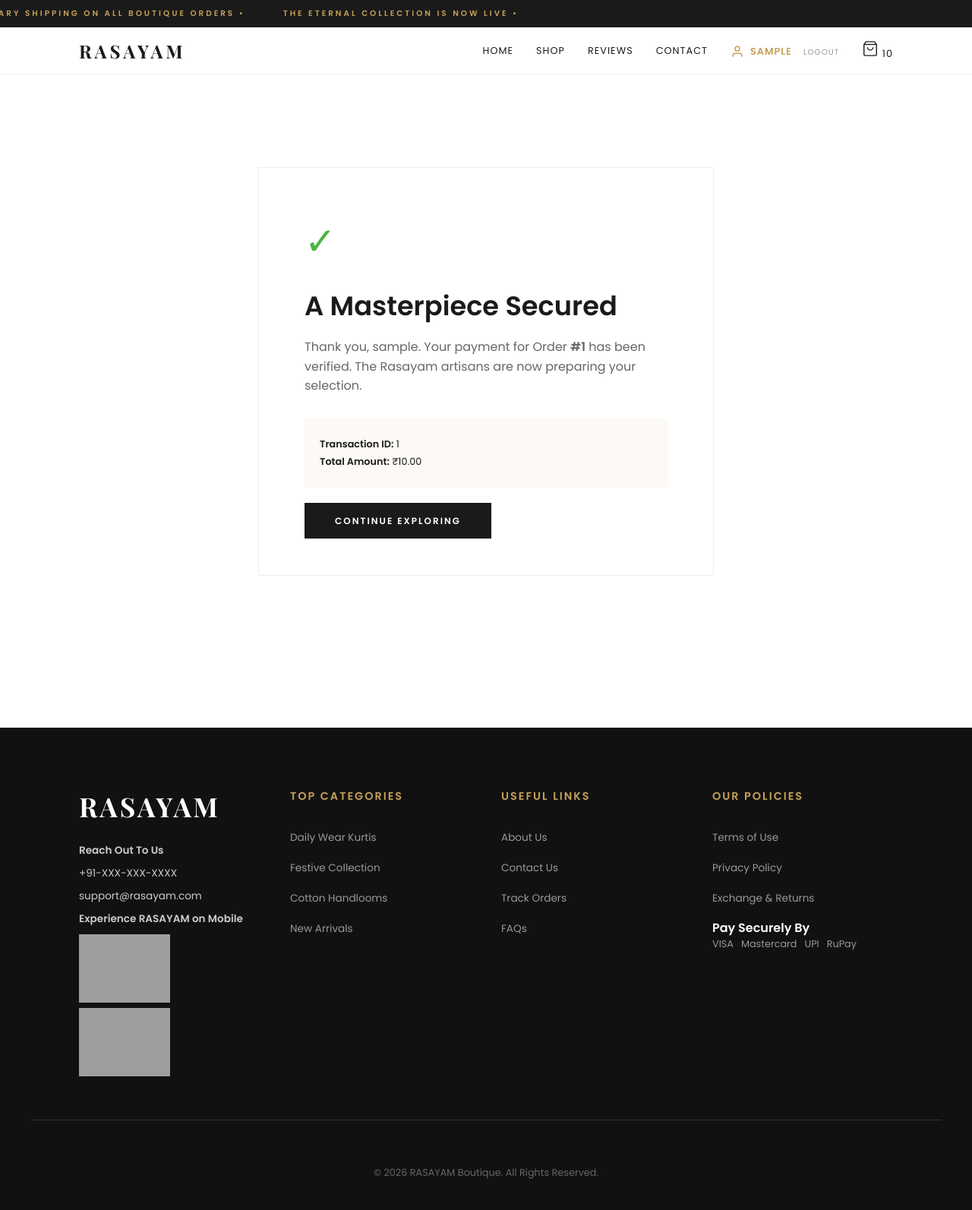
After one commit to Rasayam-Team/Rasayam-website, a Django app: page /payment-success/1/ in a window 1280 px wide. The commit adds this page. Shown: the whole page at 76% size. Run offline with Django 5.2, Linux system fonts and the light colour scheme; a user stored in the database is signed in; tables that the repository leaves empty hold one stand-in row (values such as "Sample post"); some web fonts are replaced; grey boxes are pictures that could not be loaded.

Commit message:
Added the TEST payment gateway

```diff
--- a/Rasayam_website/settings.py
+++ b/Rasayam_website/settings.py
@@ -216,3 +216,8 @@ UNFOLD = {
         ],
     },
 }
+
+
+
+RAZORPAY_KEY_ID = 'rzp_test_SjPurGf3j2o6YC'
+RAZORPAY_KEY_SECRET = '6OKuYuLYp9vsPJo0ie2405n3'
--- /dev/null
+++ b/products/templates/products/payment_success.html
@@ -0,0 +1,22 @@
+{% extends 'products/base.html' %}
+{% block content %}
+<section class="container text-center" style="padding: 120px 0;">
+    <div style="max-width: 600px; margin: 0 auto; border: 1px solid #eee; padding: 60px; background: #fff;">
+        <div style="font-size: 50px; color: #4BB543; margin-bottom: 20px;">✓</div>
+        <h2 class="playfair" style="font-size: 2.2rem; margin-bottom: 15px;">A Masterpiece Secured</h2>
+        <p style="color: #666; line-height: 1.6; margin-bottom: 30px;">
+            Thank you, {{ request.user.username }}. Your payment for Order <strong>#{{ order.id }}</strong> has been verified.
+            The Rasayam artisans are now preparing your selection.
+        </p>
+
+        <div style="background: #fdfaf5; padding: 20px; margin-bottom: 30px; text-align: left;">
+            <p style="font-size: 0.8rem; margin: 5px 0;"><strong>Transaction ID:</strong> {{ order.razorpay_payment_id }}</p>
+            <p style="font-size: 0.8rem; margin: 5px 0;"><strong>Total Amount:</strong> ₹{{ order.total_amount }}</p>
+        </div>
+
+        <a href="{% url 'shop' %}" class="btn-gold" style="padding: 15px 40px; text-decoration: none; font-weight: 700;">
+            CONTINUE EXPLORING
+        </a>
+    </div>
+</section>
+{% endblock %}
--- a/products/urls.py
+++ b/products/urls.py
@@ -12,6 +12,7 @@ urlpatterns = [
     # --- Cart Logic ---
     path('cart/', views.cart, name='cart'),
     path('add-to-cart/<int:product_id>/', views.add_to_cart, name='add_to_cart'),
+    path('add-to-cart-ajax/<int:product_id>/', views.add_to_cart_ajax, name='add_to_cart_ajax'), # Moved here for grouping
     path('decrease-item/<int:item_id>/', views.decrease_cart_item, name='decrease_cart_item'),
     path('remove-from-cart/<int:item_id>/', views.remove_from_cart, name='remove_from_cart'),
 
@@ -19,8 +20,12 @@ urlpatterns = [
     path('collection/<slug:slug>/', views.category_detail, name='category_detail'),
     path('product/<int:pk>/', views.product_detail_view, name='product_detail'),
 
-    # --- Orders ---
+    # --- Orders & Razorpay Payments ---
     path('save-order/', views.save_order, name='save_order'),
+
+    # --- ADDED THIS LINE: The callback for Razorpay to verify payment signature ---
+    path('payment-verify/', views.payment_verify, name='payment_verify'),
+
     path('order/<int:order_id>/', views.order_detail_view, name='order_detail'),
 
     # --- Authentication Flow ---
@@ -31,5 +36,9 @@ urlpatterns = [
 
     # Built-in Logout
     path('logout/', auth_views.LogoutView.as_view(next_page='index'), name='logout'),
-    path('add-to-cart-ajax/<int:product_id>/', views.add_to_cart_ajax, name='add_to_cart_ajax'),
+
+
+    # --- products/urls.py ---
+    path('payment-success/<int:order_id>/', views.payment_success, name='payment_success'),
+    path('payment-fail/', views.payment_fail, name='payment_fail'),
 ]
--- a/products/views.py
+++ b/products/views.py
@@ -1,16 +1,22 @@
 import json
 import random
+import razorpay
+from django.conf import settings
 from django.shortcuts import render, redirect, get_object_or_404
 from django.contrib.auth import login, logout
 from django.contrib.auth.models import User
 from django.contrib.auth.decorators import login_required
 from django.contrib import messages
 from django.http import JsonResponse
+from django.views.decorators.csrf import csrf_exempt
 from .models import (
     Product, Banner, Category, PromoBox,
     CustomerProfile, ContactInquiry, Order, OrderItem, Review,
     Cart, CartItem
 )
+
+# --- Razorpay Client Initialization ---
+razorpay_client = razorpay.Client(auth=(settings.RAZORPAY_KEY_ID, settings.RAZORPAY_KEY_SECRET))
 
 # --- 1. Main Display Views ---
 
@@ -33,24 +39,17 @@ def shop(request):
     categories = Category.objects.all().order_by('order')
     promos = PromoBox.objects.all().order_by('order')[:3]
 
-    # 1. Initialize an empty list for product IDs
     cart_product_ids = []
-
-    # 2. If the user is logged in, fetch their specific cart items
     if request.user.is_authenticated:
         cart, _ = Cart.objects.get_or_create(user=request.user)
-        # We use .values_list('product_id', flat=True) to get just the IDs
-        # as a simple list, which is much faster than fetching full objects.
         cart_product_ids = list(cart.items.values_list('product_id', flat=True))
 
     return render(request, 'products/shop.html', {
         'items': items,
         'categories': categories,
         'promos': promos,
-        'cart_product_ids': cart_product_ids  # Pass this to the template
+        'cart_product_ids': cart_product_ids
     })
-
-
 
 def about(request):
     reviews = Review.objects.all().order_by('-created_at')
@@ -76,13 +75,9 @@ def contact(request):
 
 @login_required
 def cart(request):
-    # Get or create the cart for the specific logged-in user
     cart, created = Cart.objects.get_or_create(user=request.user)
     cart_items = cart.items.all()
-
-    # Calculate subtotal using the model property we created
     total_price = sum(item.total_item_price for item in cart_items)
-
     recommended_items = Product.objects.all().exclude(category__isnull=True).order_by('?')[:4]
 
     context = {
@@ -146,7 +141,7 @@ def login_view(request):
         phone = request.POST.get('phone_number')
         try:
             profile = CustomerProfile.objects.get(phone_number=phone)
-            new_otp = str(random.randint(100000, 999999)) # Standardized to 6 digits
+            new_otp = str(random.randint(100000, 999999))
             profile.otp = new_otp
             profile.save()
 
@@ -180,7 +175,7 @@ def verify_otp(request, phone_number):
 
 def logout_view(request):
     logout(request)
-    request.session.flush() # Clears any lingering guest data
+    request.session.flush()
     return redirect('index')
 
 @login_required
@@ -188,7 +183,103 @@ def profile_view(request):
     orders = request.user.orders.all().order_by('-created_at')
     return render(request, 'products/profile.html', {'orders': orders})
 
-# --- 4. Order & Cart Processing ---
+# --- 4. Order & Cart Processing (with Razorpay) ---
+
+@login_required
+def save_order(request):
+    """ Converts Cart items into a permanent Order and initiates Razorpay """
+    cart = get_object_or_404(Cart, user=request.user)
+    cart_items = cart.items.all()
+
+    if not cart_items:
+        messages.error(request, "Your bag is empty.")
+        return redirect('shop')
+
+    total_amount = sum(item.total_item_price for item in cart_items)
+
+    # 1. Create the Local Order record
+    order = Order.objects.create(
+        user=request.user,
+        total_amount=total_amount,
+        status='Pending'
+    )
+
+    for item in cart_items:
+        OrderItem.objects.create(
+            order=order,
+            product_name=item.product.name,
+            price=item.product.price,
+            quantity=item.quantity,
+            image_url=item.product.image.url if item.product.image else ""
+        )
+
+    # 2. Initiate Razorpay Order
+    amount_in_paise = int(total_amount * 100)
+    payment_data = {
+        "amount": amount_in_paise,
+        "currency": "INR",
+        "receipt": f"rasayam_order_{order.id}",
+    }
+
+    try:
+        razorpay_order = razorpay_client.order.create(data=payment_data)
+        order.razorpay_order_id = razorpay_order['id']
+        order.save()
+
+        # Clear the items from the cart
+        cart_items.delete()
+
+        # Render the payment gateway page
+        return render(request, 'products/payment.html', {
+            'order': order,
+            'razorpay_order_id': razorpay_order['id'],
+            'razorpay_key_id': settings.RAZORPAY_KEY_ID,
+            'amount': amount_in_paise,
+        })
+    except Exception as e:
+        print("!!! RAZORPAY ERROR:", str(e))
+        messages.error(request, f"Gateway Error: {str(e)}")
+        return redirect('cart')
+
+@csrf_exempt
+@login_required
+def payment_verify(request):
+    """ Verifies Razorpay Signature and finalizes the transaction """
+    if request.method == "POST":
+        try:
+            payment_id = request.POST.get('razorpay_payment_id')
+            razorpay_order_id = request.POST.get('razorpay_order_id')
+            signature = request.POST.get('razorpay_signature')
+
+            params_dict = {
+                'razorpay_order_id': razorpay_order_id,
+                'razorpay_payment_id': payment_id,
+                'razorpay_signature': signature
+            }
+
+            # Security verification
+            razorpay_client.utility.verify_payment_signature(params_dict)
+
+            # Mark Order as Paid
+            order = Order.objects.get(razorpay_order_id=razorpay_order_id)
+            order.razorpay_payment_id = payment_id
+            order.razorpay_signature = signature
+            order.is_paid = True
+            order.status = 'Paid'
+            order.save()
+
+            messages.success(request, "Payment verified. Your collection is being prepared!")
+            return redirect('order_detail', order_id=order.id)
+
+        except Exception as e:
+            messages.error(request, "Verification failed. If balance was deducted, please contact support.")
+            return redirect('shop')
+    return redirect('shop')
+
+@login_required
+def order_detail_view(request, order_id):
+    order = get_object_or_404(Order, id=order_id, user=request.user)
+    return render(request, 'products/order_detail.html', {'order': order})
 
 @login_required
 def add_to_cart(request, product_id):
@@ -201,8 +292,6 @@ def add_to_cart(request, product_id):
         cart_item.save()
 
     messages.success(request, f"{product.name} added to your Selection.")
-
-    # Stay on the current page or go to shop to prevent "disappearing" feel
     return redirect(request.META.get('HTTP_REFERER', 'shop'))
 
 @login_required
@@ -223,48 +312,6 @@ def remove_from_cart(request, item_id):
     return redirect('cart')
 
 @login_required
-def save_order(request):
-    """ Converts Cart items into a permanent Order """
-    cart = get_object_or_404(Cart, user=request.user)
-    cart_items = cart.items.all()
-
-    if not cart_items:
-        messages.error(request, "Your bag is empty.")
-        return redirect('shop')
-
-    # Calculate final amount
-    total_amount = sum(item.total_item_price for item in cart_items)
-
-    order = Order.objects.create(
-        user=request.user,
-        total_amount=total_amount,
-        status='Pending'
-    )
-
-    for item in cart_items:
-        OrderItem.objects.create(
-            order=order,
-            product_name=item.product.name,
-            price=item.product.price,
-            quantity=item.quantity,
-            image_url=item.product.image.url if item.product.image else ""
-        )
-
-    # Clear the cart completely
-    cart_items.delete()
-
-    messages.success(request, "Order placed successfully! Review your selection below.")
-    return redirect('order_detail', order_id=order.id)
-
-@login_required
-def order_detail_view(request, order_id):
-    order = get_object_or_404(Order, id=order_id, user=request.user)
-    return render(request, 'products/order_detail.html', {'order': order})
-
-
-from django.http import JsonResponse
-
-@login_required
 def add_to_cart_ajax(request, product_id):
     product = get_object_or_404(Product, id=product_id)
     cart, _ = Cart.objects.get_or_create(user=request.user)
@@ -274,7 +321,6 @@ def add_to_cart_ajax(request, product_id):
         cart_item.quantity += 1
         cart_item.save()
 
-    # Calculate the total count to update the navbar badge
     total_count = sum(item.quantity for item in cart.items.all())
 
     return JsonResponse({
@@ -282,3 +328,53 @@ def add_to_cart_ajax(request, product_id):
         'cart_count': total_count,
         'message': f"{product.name} added to your selection."
     })
+
+
+# --- products/views.py ---
+
+def payment_success(request, order_id):
+    order = get_object_or_404(Order, id=order_id, user=request.user)
+    return render(request, 'products/payment_success.html', {'order': order})
+
+def payment_fail(request):
+    return render(request, 'products/payment_fail.html')
+
+
+@csrf_exempt
+@login_required
+def payment_verify(request):
+    """ Verifies the Razorpay Signature and marks order as Paid """
+    if request.method == "POST":
+        try:
+            # --- 1. CAPTURE DATA FROM POST (Fixes 'razorpay_order_id' error) ---
+            payment_id = request.POST.get('razorpay_payment_id')
+            razorpay_order_id = request.POST.get('razorpay_order_id')
+            signature = request.POST.get('razorpay_signature')
+
+            # --- 2. CREATE THE DICTIONARY (Fixes 'params_dict' error) ---
+            params_dict = {
+                'razorpay_order_id': razorpay_order_id,
+                'razorpay_payment_id': payment_id,
+                'razorpay_signature': signature
+            }
+
+            # 3. Verify the signature
+            razorpay_client.utility.verify_payment_signature(params_dict)
+
+            # 4. Update Order in Database
+            order = Order.objects.get(razorpay_order_id=razorpay_order_id)
+            order.razorpay_payment_id = payment_id
+            order.razorpay_signature = signature
+            order.is_paid = True
+            order.status = 'Paid'
+            order.save()
+
+            # 5. Redirect to your new Success page
+            messages.success(request, "Payment successful!")
+            return redirect('payment_success', order_id=order.id)
+
+        except Exception as e:
+            print("Verification Error:", str(e))
+            return redirect('payment_fail')
+
+    return redirect('shop')
```
Also changed, not shown: products/admin.py (+30 -29 lines), products/models.py (+13 -4 lines), products/templates/products/cart.html (+16 -4 lines), products/templates/products/payment.html (added, +76 -0 lines), products/templates/products/payment_fail.html (added, +22 -0 lines), products/migrations/0004_order_is_paid_order_razorpay_order_id_and_more.py (added).
